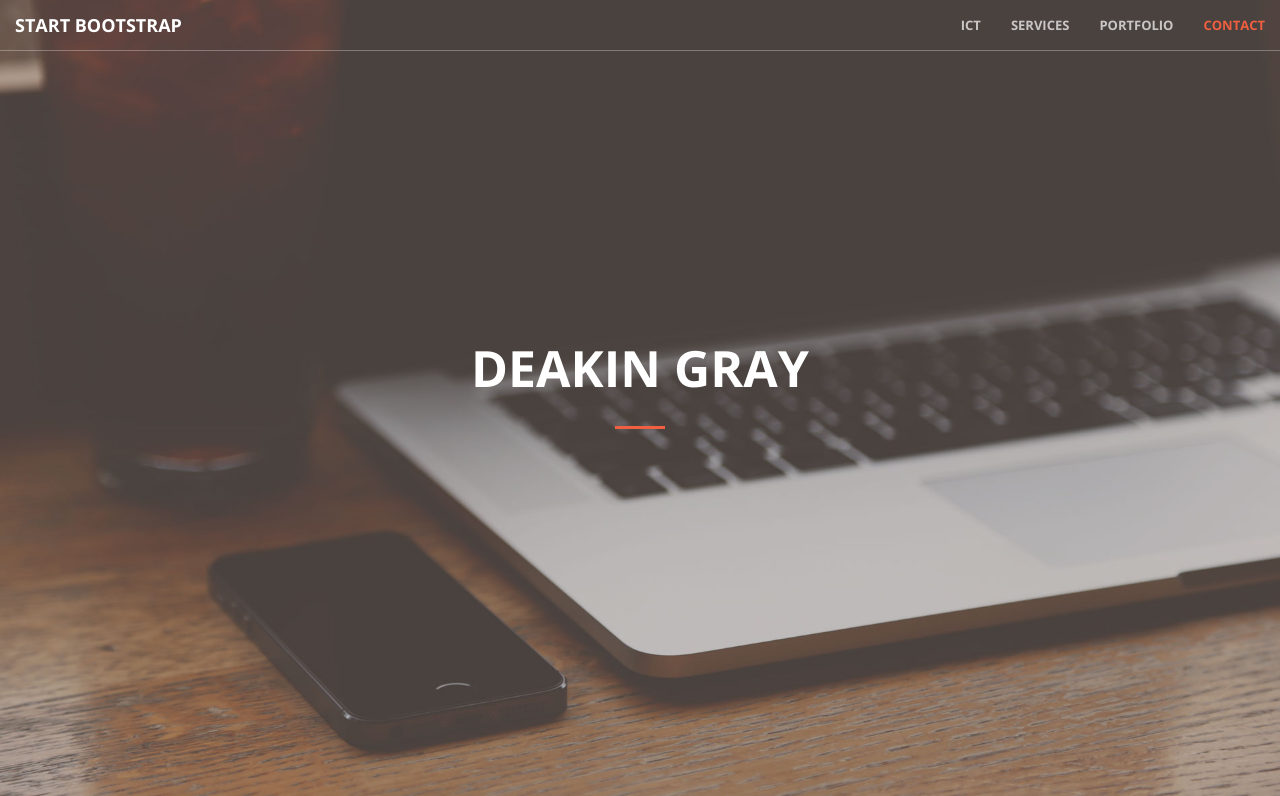
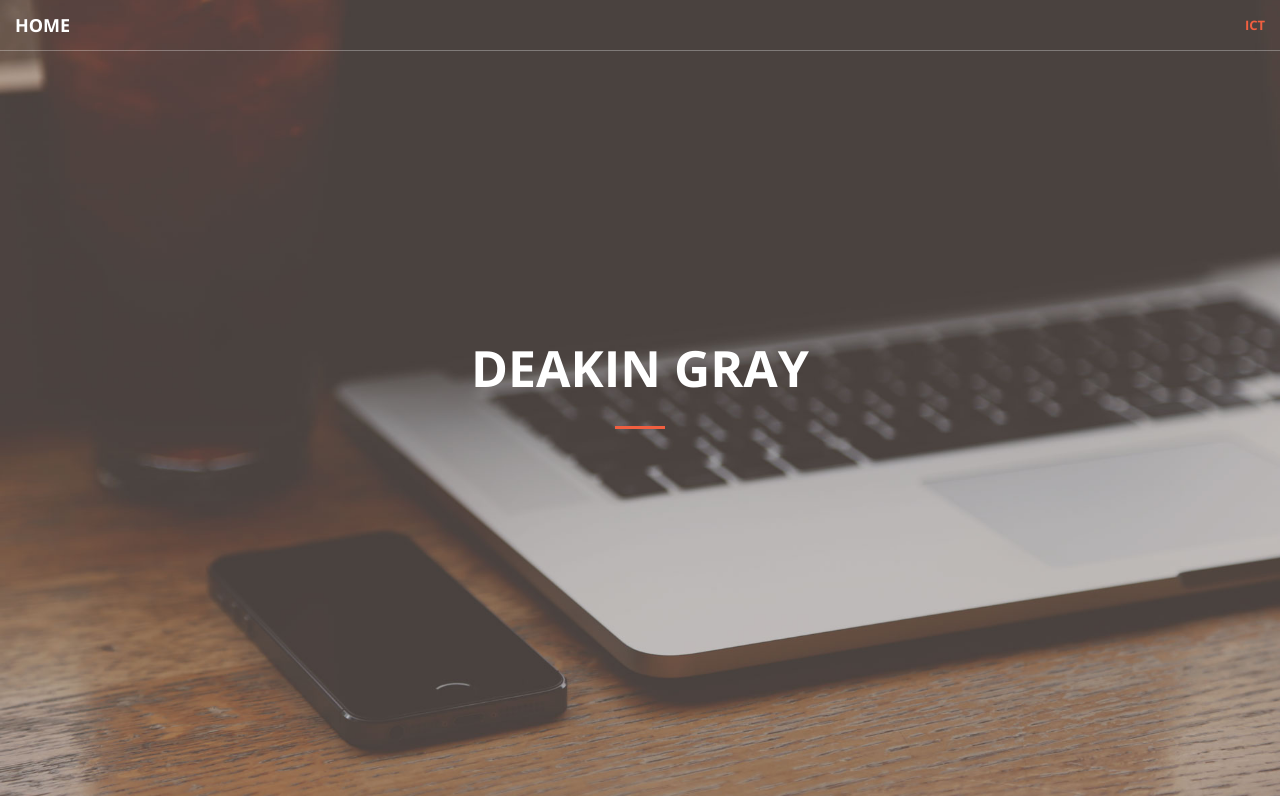
Before and after one commit to GenericWhite/GenericWhite.github.io, a website: page index.html in a window 1280 px wide. Shown: the top 796 px of the page. Drawn offline with nearby package versions, Linux system fonts and the light colour scheme.

Commit message:
homepage

```diff
--- a/index.html
+++ b/index.html
@@ -9,7 +9,7 @@
     <meta name="description" content="">
     <meta name="author" content="">
 
-    <title>Creative - Start Bootstrap Theme</title>
+    <title>Home page</title>
 
     <!-- Bootstrap Core CSS -->
     <link href="vendor/bootstrap/css/bootstrap.min.css" rel="stylesheet">
@@ -43,23 +43,14 @@
                 <button type="button" class="navbar-toggle collapsed" data-toggle="collapse" data-target="#bs-example-navbar-collapse-1">
                     <span class="sr-only">Toggle navigation</span> Menu <i class="fa fa-bars"></i>
                 </button>
-                <a class="navbar-brand page-scroll" href="#page-top">Start Bootstrap</a>
+                <a class="navbar-brand page-scroll" href="#page-top">Home</a>
             </div>
 
             <!-- Collect the nav links, forms, and other content for toggling -->
             <div class="collapse navbar-collapse" id="bs-example-navbar-collapse-1">
                 <ul class="nav navbar-nav navbar-right">
                     <li>
-                        <a class="page-scroll" href="#about">ICT</a>
-                    </li>
-                    <li>
-                        <a class="page-scroll" href="#services">Services</a>
-                    </li>
-                    <li>
-                        <a class="page-scroll" href="#portfolio">Portfolio</a>
-                    </li>
-                    <li>
-                        <a class="page-scroll" href="#contact">Contact</a>
+                        <a class="page-scroll" href="#Subjects">ICT</a>
                     </li>
                 </ul>
             </div>
@@ -78,7 +69,7 @@
     </header>
   </section>
 
-    <section class="no-padding" id="portfolio">
+    <section class="no-padding" id="Subjects">
         <div class="container-fluid">
             <div class="row no-gutter popup-gallery">
                 <div class="col-lg-4 col-sm-6">
```
